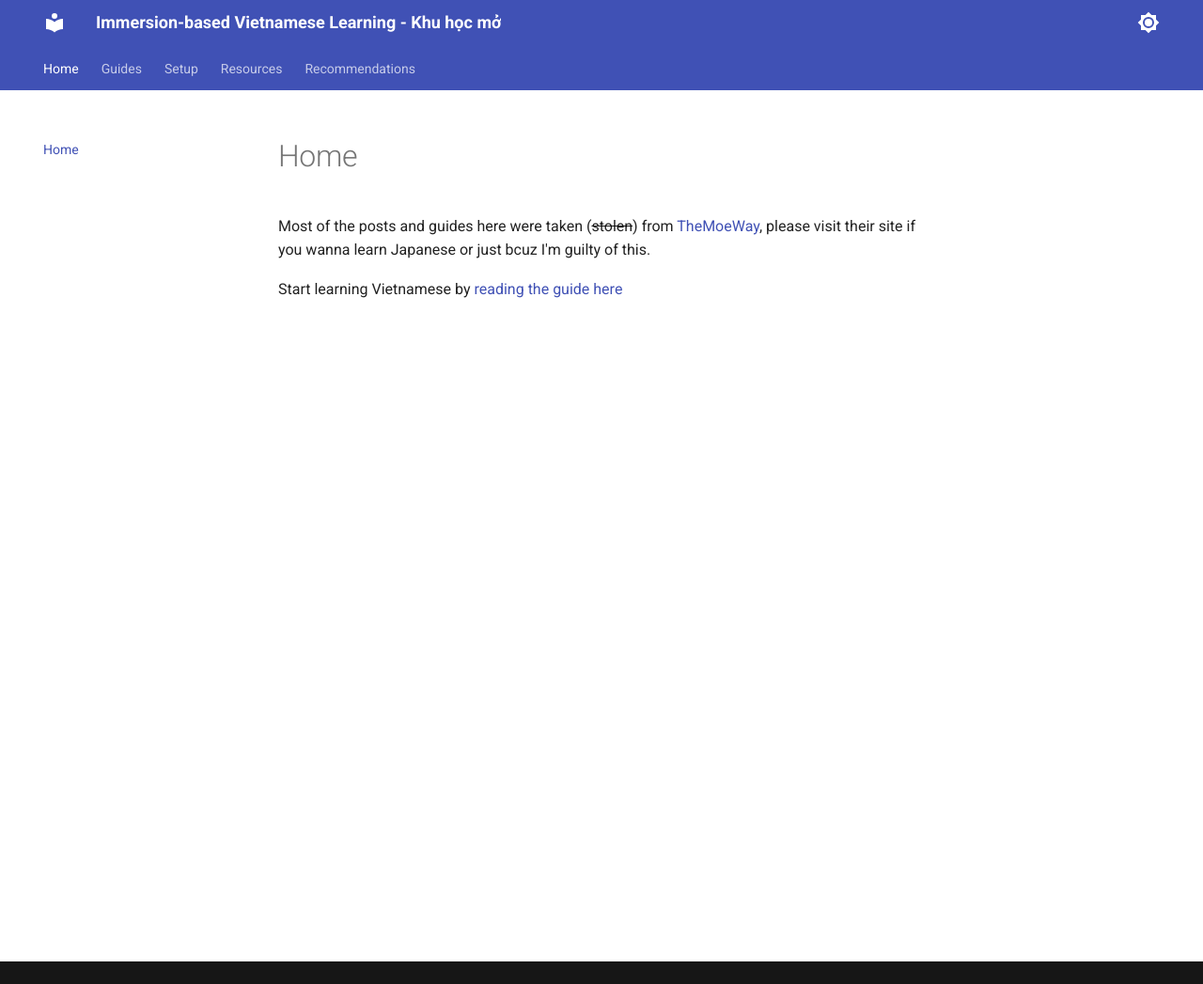
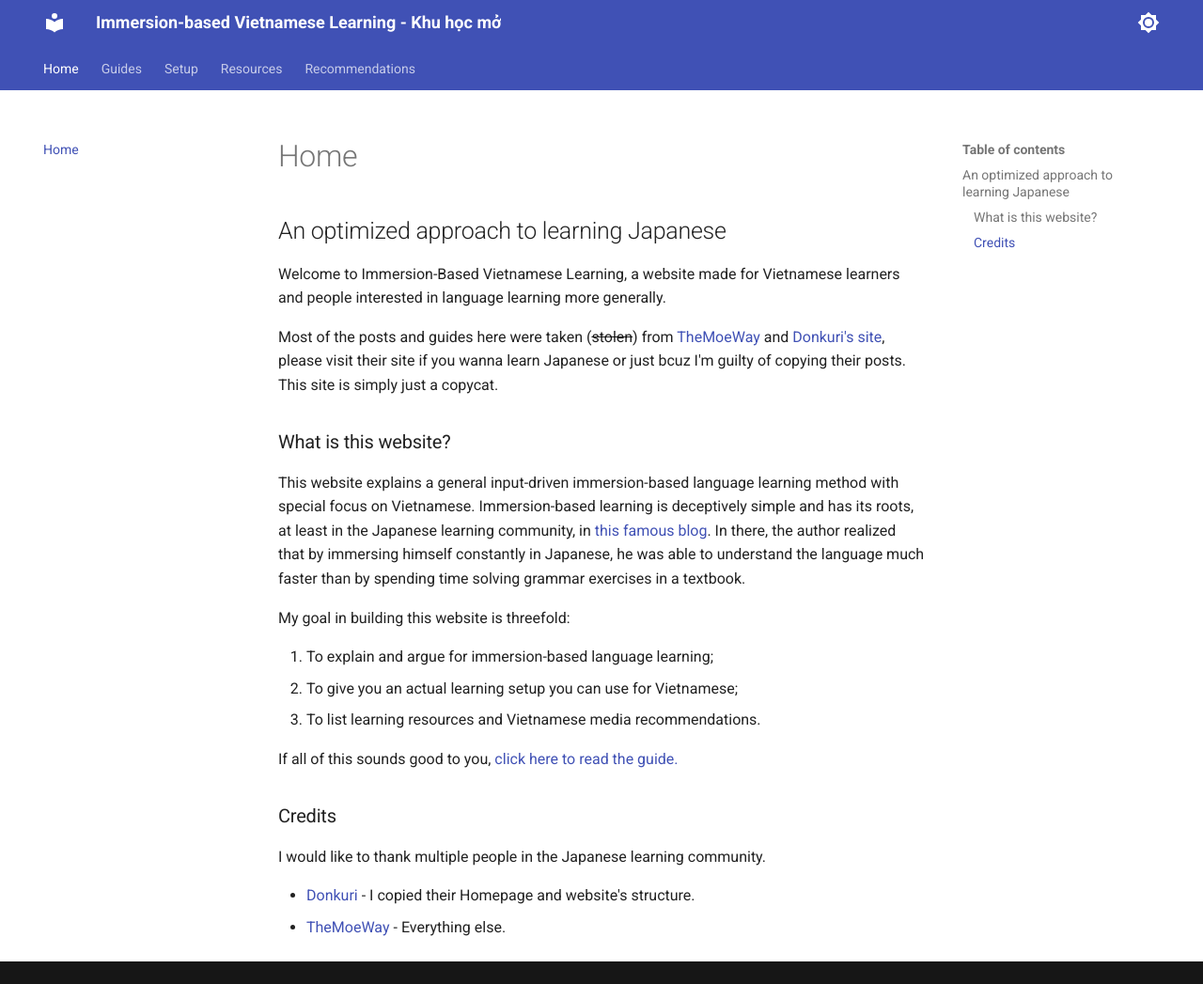
Before and after one commit to daihocmo/learn-vietnamese, an MkDocs documentation site: the page built from docs/index.md, in a window 1280 px wide and 1047 px high. Shown: the whole window at 94% size. Built offline with MkDocs 1.6.1 and Material for MkDocs 9.7.7, drawn with Linux system fonts in a browser that asks for light colours.

Commit message:
Cập nhật trang chủ

```diff
--- a/docs/index.md
+++ b/docs/index.md
@@ -1,3 +1,25 @@
-Most of the posts and guides here were taken (~~stolen~~) from [TheMoeWay](https://learnjapanese.moe/), please visit their site if you wanna learn Japanese or just bcuz I'm guilty of this.
+## An optimized approach to learning Japanese
 
-Start learning Vietnamese by [reading the guide here](guide.md)
+Welcome to Immersion-Based Vietnamese Learning, a website made for Vietnamese learners and people interested in language learning more generally.
+
+Most of the posts and guides here were taken (~~stolen~~) from [TheMoeWay](https://learnjapanese.moe/) and [Donkuri's site](https://donkuri.github.io/learn-japanese/), please visit their site if you wanna learn Japanese or just bcuz I'm guilty of copying their posts. This site is simply just a copycat.
+
+
+### What is this website?
+
+This website explains a general input-driven immersion-based language learning method with special focus on Vietnamese. Immersion-based learning is deceptively simple and has its roots, at least in the Japanese learning community, in [this famous blog](http://web.archive.org/web/20230604042706/http://www.alljapaneseallthetime.com/blog). In there, the author realized that by immersing himself constantly in Japanese, he was able to understand the language much faster than by spending time solving grammar exercises in a textbook.
+
+
+My goal in building this website is threefold:
+
+1.  To explain and argue for immersion-based language learning;
+2.  To give you an actual learning setup you can use for Vietnamese;
+3.  To list learning resources and Vietnamese media recommendations.
+
+If all of this sounds good to you, [click here to read the guide.](guide.md)
+
+### Credits
+I would like to thank multiple people in the Japanese learning community.
+
+- [Donkuri](https://donkuri.github.io/learn-japanese/) - I copied their Homepage and website's structure.
+- [TheMoeWay](https://learnjapanese.moe/) - Everything else.
```
